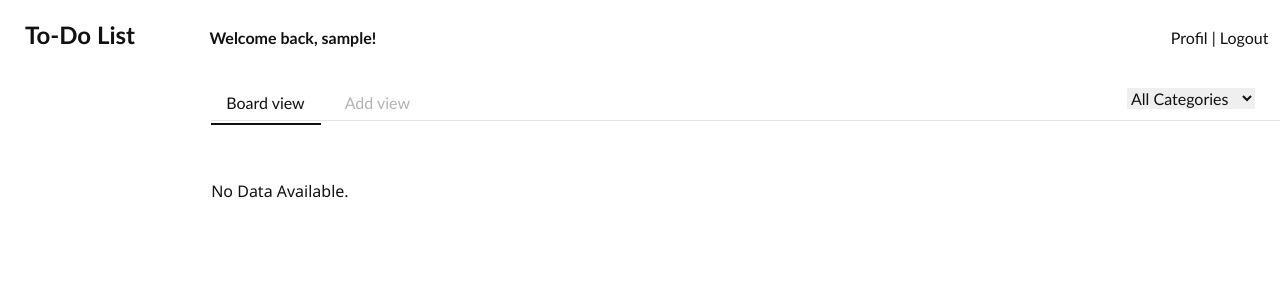
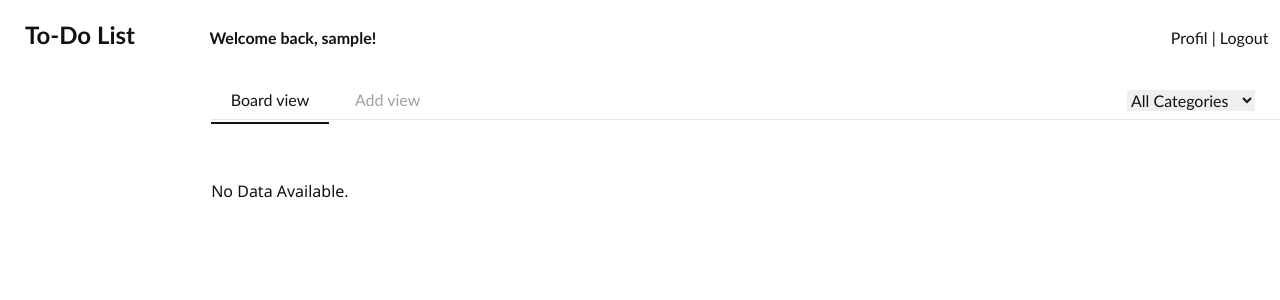
Before and after one commit to SyafiraNurAzizah/To-Do-List, a PHP site: page / in a window 1280 px wide. Shown: the top 300 px of the page. Run offline with PHP 8.4, Linux system fonts and the light colour scheme; the visitor is signed in with stand-in values (Sample User, id 1); data that the repository does not hold is empty.

Commit message:
perbaikan subnav

```diff
--- a/css/index.css
+++ b/css/index.css
@@ -2,52 +2,63 @@ html, body {
     font-family: 'Gill Sans', 'Gill Sans MT', Calibri, 'Trebuchet MS', sans-serif;
 }
 
+
 .subnav {
-    position: fixed;
-    top: 0;
-    right: 0;
-    padding-top: 80px;
-    /* padding-bottom: 10px; */
-    padding-left: 15px;
-    border-bottom: 1px solid rgba(0, 0, 0, 0.1);
+    padding-top: 90px;
+    padding-bottom: 8px;
+    display: flex;
+    justify-content: space-between;
     width: 83.5%;
     /* float: right; */
+    right: 0;
+    position: fixed;
+    border-bottom: 1px solid rgba(17, 17, 17, 0.1);
     background-color: white;
-    z-index: 5;
+    z-index: 2;
 }
+
 .subnav .left-subnav {
     display: flex;
-    gap: 40px;
-    position: relative;
-    top: 13px;
+    width: 55%;
 }
-.subnav .left-subnav p a {
-    text-decoration: none;
-    color: rgba(0, 0, 0, 0.3);
+.subnav .left-subnav p {
+    /* background-color: aliceblue; */
+    width: auto;
+    min-width: 20%;
+    text-align: center;
 }
 .subnav .left-subnav .active {
+    content: "";
+    background-color: rgba(17, 17, 17);
+    height: 2px;
+    position: relative;
+    top: 32px;
+}
+.subnav .left-subnav .active a {
     color: rgba(17, 17, 17);
-    /* font-weight: 500; */
     position: relative;
+    bottom: 32px;
 }
-.subnav .left-subnav .active::after {
+.subnav .left-subnav a {
+    text-decoration: none;
+    color: rgba(17, 17, 17, 0.4);
+}
+.subnav .left-subnav p:hover {
     content: "";
-    position: absolute;
-    left: -15px;
-    bottom: -13px; /* Geser border ke bawah */
-    width: 140%;
-    height: 2px; /* Ketebalan border */
-    background-color: rgba(17, 17, 17);
+    background-color: rgba(17, 17, 17, 0.2);
+    height: 2px;
+    position: relative;
+    top: 32px;
 }
-.subnav .left-subnav p a:hover {
+.subnav .left-subnav p:hover a {
+    position: relative;
+    bottom: 32px;
     color: rgba(17, 17, 17);
 }
 
 .subnav .right-subnav {
     float: right;
-    position: relative;
-    bottom: 11px;
-    right: 25px;
+    padding-right: 25px;
 }
 .subnav .right-subnav form select {
     border: none;
@@ -57,7 +68,6 @@ html, body {
     padding-right: 10px;
     text-transform: capitalize;
 }
-
 
 
 .content {
--- a/index.php
+++ b/index.php
@@ -43,7 +43,7 @@ $query = mysqli_query($koneksi, $sql);
 
     <div class="subnav">
         <div class="left-subnav">
-            <p><a href="index.php" class="active">Board view</a></p>
+            <p class="active"><a href="index.php">Board view</a></p>
             <p><a href="tambah.php">Add view</a></p>
         </div>
 
```
Also changed, not shown: css/tambah.css (+46 -23 lines), tambah.php (+8 -2 lines).
